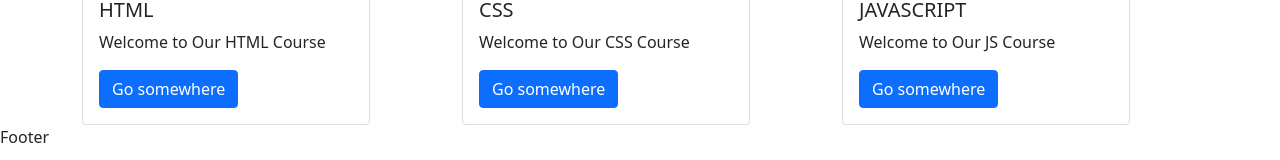
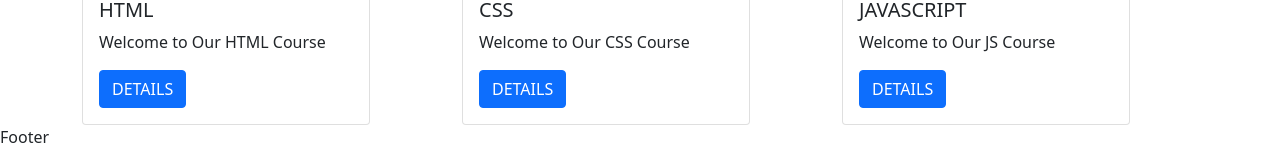
Before and after one commit to KazimAkyol/myCodes_React, a React (Create React App) app in the folder react/RC-12-13-reactRouter/: page /courses in a window 1280 px wide. Shown: the part 341-501 px from the top of the page. Built offline with nearby package versions, Linux system fonts and the light colour scheme.

Commit message:
82.commit

```diff
--- a/react/RC-12-13-reactRouter/src/App.js
+++ b/react/RC-12-13-reactRouter/src/App.js
@@ -9,6 +9,7 @@ import ContactForm from "./pages/ContactForm";
 import Paths from "./pages/Paths";
 import Footer from "./components/Footer";
 import CardDetails from "./pages/CardDetails";
+import TeacherDetails from "./pages/TeacherDetails";
 
 const App = () => {
   return (
@@ -19,6 +20,8 @@ const App = () => {
         <Routes>
           <Route path="/" element={<Home />} />
           <Route path="/teacher" element={<Teacher />} />
+          <Route path="/teacher/id" element={<TeacherDetails />} />
+
           <Route path="/courses" element={<CourseCard />} />
           <Route path="/courses/:namee" element={<CardDetails />} />
 
--- a/react/RC-12-13-reactRouter/src/pages/CourseCard.jsx
+++ b/react/RC-12-13-reactRouter/src/pages/CourseCard.jsx
@@ -22,7 +22,7 @@ const CourseCard = () => {
                   onClick={() => navigasyon(`/courses/${a.name}`)}
                   variant="primary"
                 >
-                  Go somewhere
+                  DETAILS
                 </Button>
               </Card.Body>
             </Card>
--- a/react/RC-12-13-reactRouter/src/pages/Teacher.jsx
+++ b/react/RC-12-13-reactRouter/src/pages/Teacher.jsx
@@ -1,10 +1,12 @@
 import React, { useEffect, useState } from "react";
 
 import axios from "axios";
+import { useNavigate } from "react-router-dom";
 // https://jsonplaceholder.typicode.com/users
 
 const Teacher = () => {
   const [user, setUser] = useState([]);
+  const navigatee = useNavigate()
 
   useEffect(() => {
     axios
@@ -24,6 +26,7 @@ const Teacher = () => {
               src={`https://api.dicebear.com/9.x/avataaars/svg?seed=${id}`}
               alt=""
               className="w-50"
+              onClick={()=>navigatee(`/teacher/${id}`)}
             />
             <h3>{name}</h3>
             <p>{username}</p>
```
